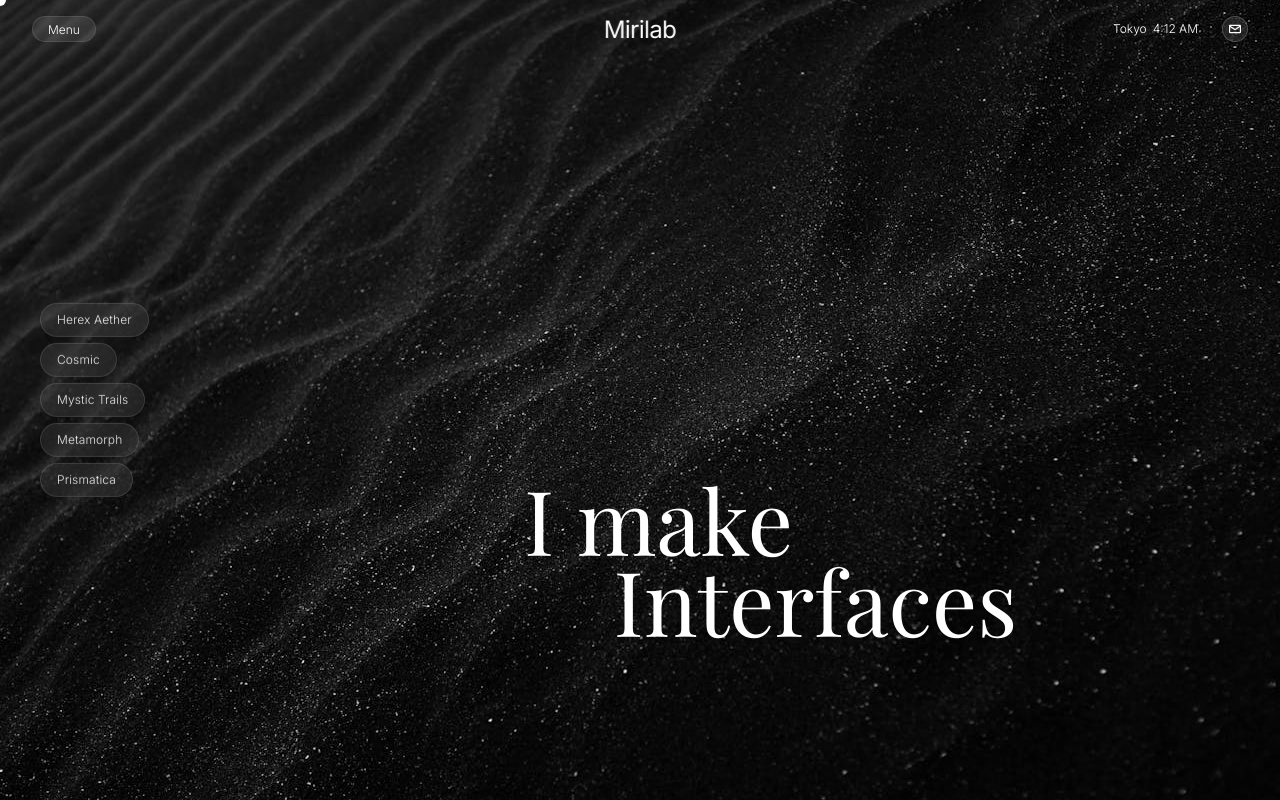
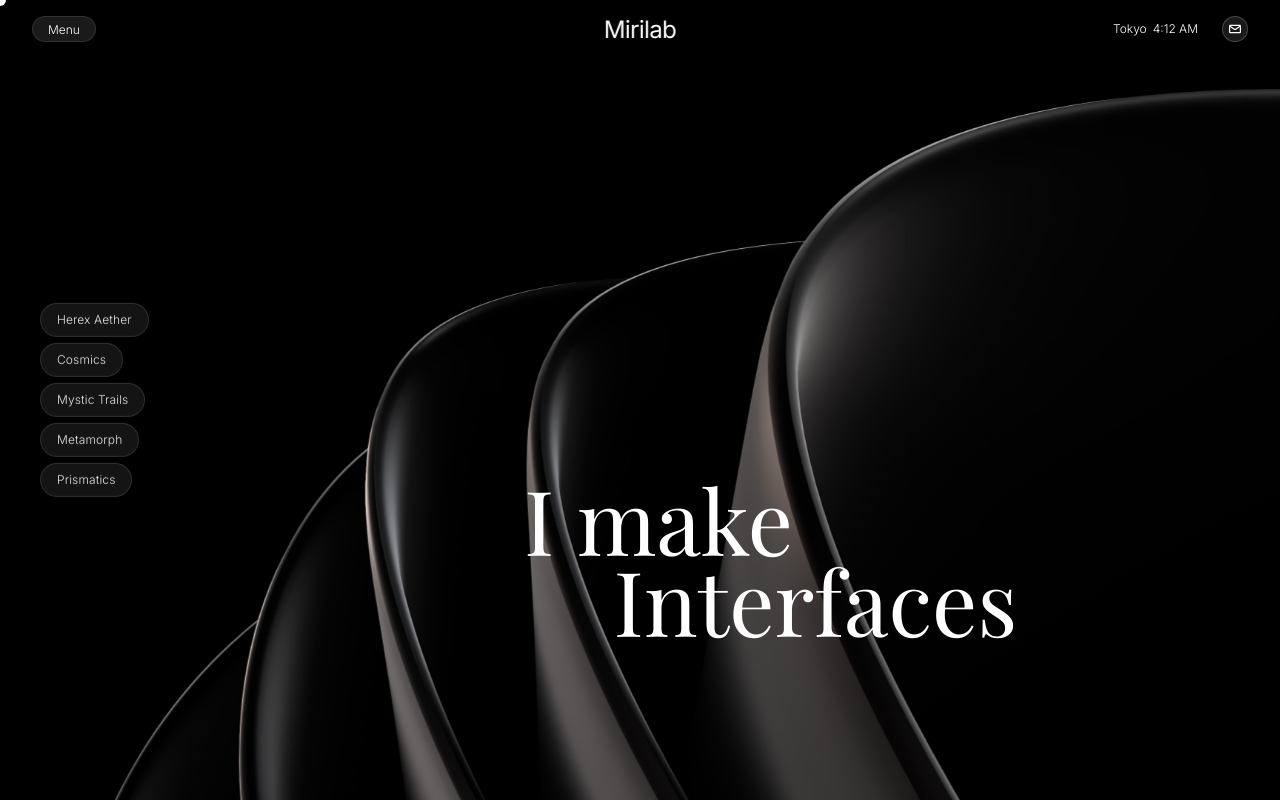
Before and after one commit to jemmdevs/mirilab, a Next.js app: page / in a window 1280 px wide. Built offline with nearby package versions, Linux system fonts and the light colour scheme; a web font is replaced by a local one.

Commit message:
new minor changes to chkp

```diff
--- a/app/components/HoverGrid.tsx
+++ b/app/components/HoverGrid.tsx
@@ -227,10 +227,10 @@ export default function HoverGrid() {
                     <nav className="frame__works">
                         <span>Recent works</span>
                         <a href="#content-1">Herex Aether</a>
-                        <a href="#content-2">Cosmic</a>
+                        <a href="#content-2">Cosmics</a>
                         <a href="#content-3">Mystic Trails</a>
                         <a href="#content-4">Metamorph</a>
-                        <a href="#content-5">Prismatica</a>
+                        <a href="#content-5">Prismatics</a>
                     </nav>
 
                     <h2 className="frame__title-main"><span>I make</span> <span>Interfaces</span></h2>
@@ -242,7 +242,7 @@ export default function HoverGrid() {
                             <div className="content__img pos-3" data-dir="top"><div className="content__img-inner" style={{ backgroundImage: 'url(/media/3.jpg)' }}></div></div>
                         </div>
                         <div className="content" id="content-2" data-bg="bg-2">
-                            <h2 className="content__title">Cosmic</h2>
+                            <h2 className="content__title">Cosmics</h2>
                             <div className="content__img pos-4" data-dir="bottom"><div className="content__img-inner" style={{ backgroundImage: 'url(/media/4.jpg)' }}></div></div>
                             <div className="content__img pos-5" data-dir="right"><div className="content__img-inner" style={{ backgroundImage: 'url(/media/5.jpg)' }}></div></div>
                             <div className="content__img pos-6" data-dir="right"><div className="content__img-inner" style={{ backgroundImage: 'url(/media/6.jpg)' }}></div></div>
@@ -260,7 +260,7 @@ export default function HoverGrid() {
                             <div className="content__img pos-12" data-dir="right"><div className="content__img-inner" style={{ backgroundImage: 'url(/media/12.jpg)' }}></div></div>
                         </div>
                         <div className="content" id="content-5" data-bg="bg-5">
-                            <h2 className="content__title">Prismatica</h2>
+                            <h2 className="content__title">Prismatics</h2>
                             <div className="content__img pos-13" data-dir="right"><div className="content__img-inner" style={{ backgroundImage: 'url(/media/13.jpg)' }}></div></div>
                             <div className="content__img pos-14" data-dir="bottom"><div className="content__img-inner" style={{ backgroundImage: 'url(/media/14.jpg)' }}></div></div>
                             <div className="content__img pos-15" data-dir="right"><div className="content__img-inner" style={{ backgroundImage: 'url(/media/15.jpg)' }}></div></div>
@@ -276,7 +276,7 @@ export default function HoverGrid() {
                 <div id="bg-5" className="background__image" style={{ backgroundImage: 'url(/media/red2.jpg)' }}></div>
                 <img
                     className="background__base"
-                    src="/bgimg.jpg"
+                    src="/imgbg.jpeg"
                     alt="Background"
                     style={{ zIndex: -1 }}
                 />
```
Also changed, not shown: public/imgbg.jpeg (added).
